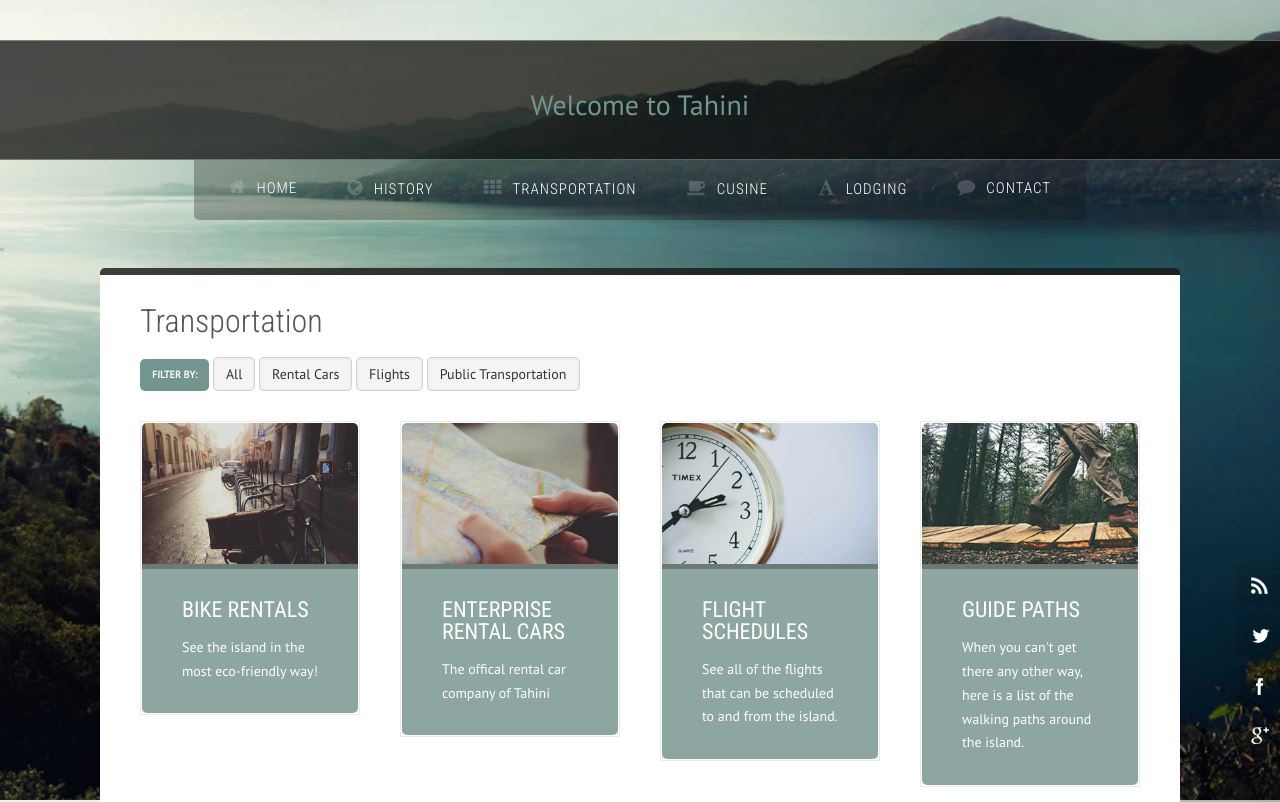
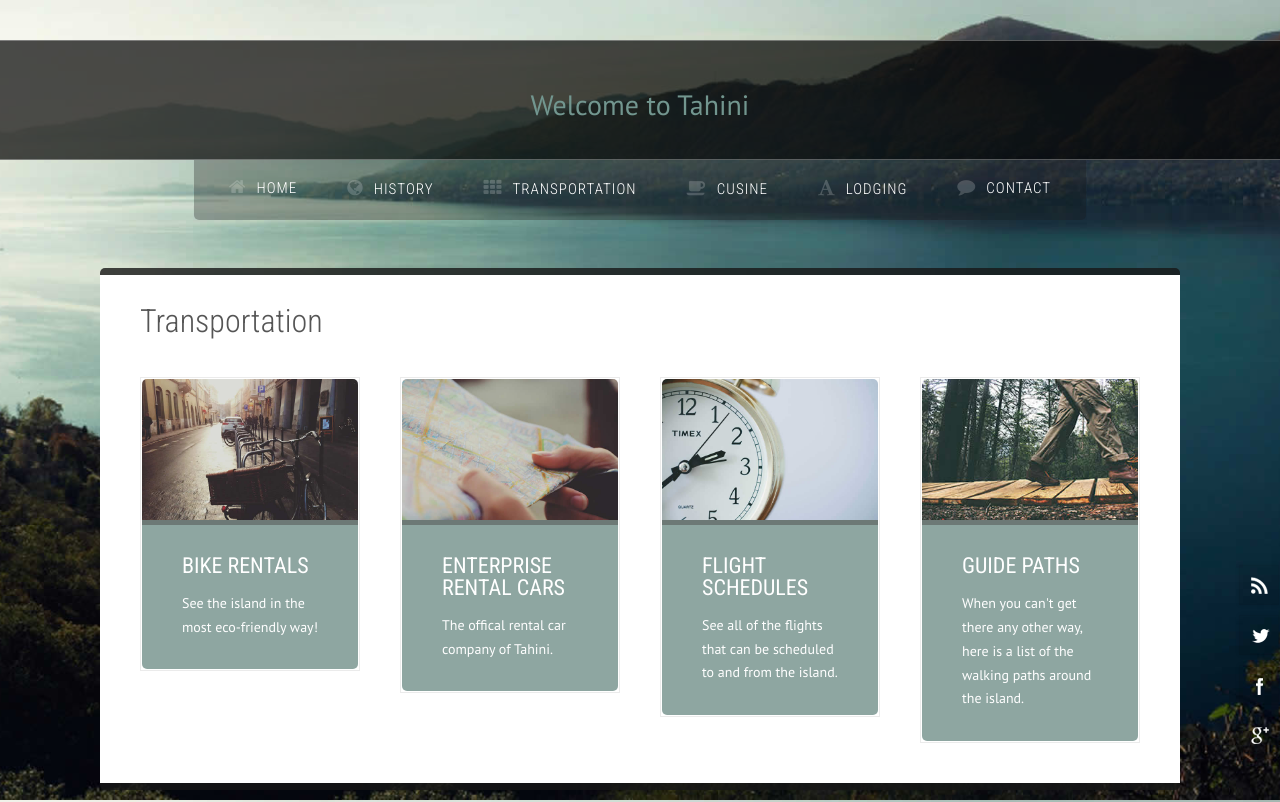
Before and after one commit to millerjl1980/tahini_2022, a plain HTML site: page HTML/transportation.html in a window 1280 px wide. Shown: the top 802 px of the page. Drawn offline with Linux system fonts and the light colour scheme.

Commit message:
Removed filter buttons and corrected spelling

```diff
--- a/HTML/transportation.html
+++ b/HTML/transportation.html
@@ -144,28 +144,6 @@
                     <div class="row margin-vert-30">
                         <div class="col-md-12">
                             <h2>Transportation</h2>
-                            <!-- Filter Buttons -->
-                            <div class="portfolio-filter-container margin-top-20">
-                                <ul class="portfolio-filter">
-                                    <li class="portfolio-filter-label label label-primary">
-                                        filter by:
-                                    </li>
-                                    <li>
-                                        <a href="#" class="portfolio-selected btn btn-default" data-filter="*">All</a>
-                                    </li>
-                                    <li>
-                                        <a href="#" class="btn btn-default" data-filter=".code">Rental Cars</a>
-                                    </li>
-                                    <li>
-                                        <a href="#" class="btn btn-default" data-filter=".design">Flights</a>
-                                    </li>
-                                    <li>
-                                        <a href="#" class="btn btn-default" data-filter=".audio">Public Transportation</a>
-                                    </li>
-
-                                </ul>
-                            </div>
-                            <!-- End Filter Buttons -->
                         </div>
                     </div>
                     <div class="row">
@@ -193,7 +171,7 @@
                                             <img src="assets/img/portfolio/image6.jpg" alt="image6">
                                             <figcaption>
                                                 <h3 class="margin-top-20">Enterprise Rental Cars</h3>
-                                                <span>The offical rental car company of Tahini</span>
+                                                <span>The offical rental car company of Tahini.</span>
                                             </figcaption>
                                         </figure>
                                     </a>
```
Also changed, not shown: HTML/food.html (+0 -21 lines), HTML/history.html (+3 -3 lines), HTML/lodging.html (+2 -19 lines).
